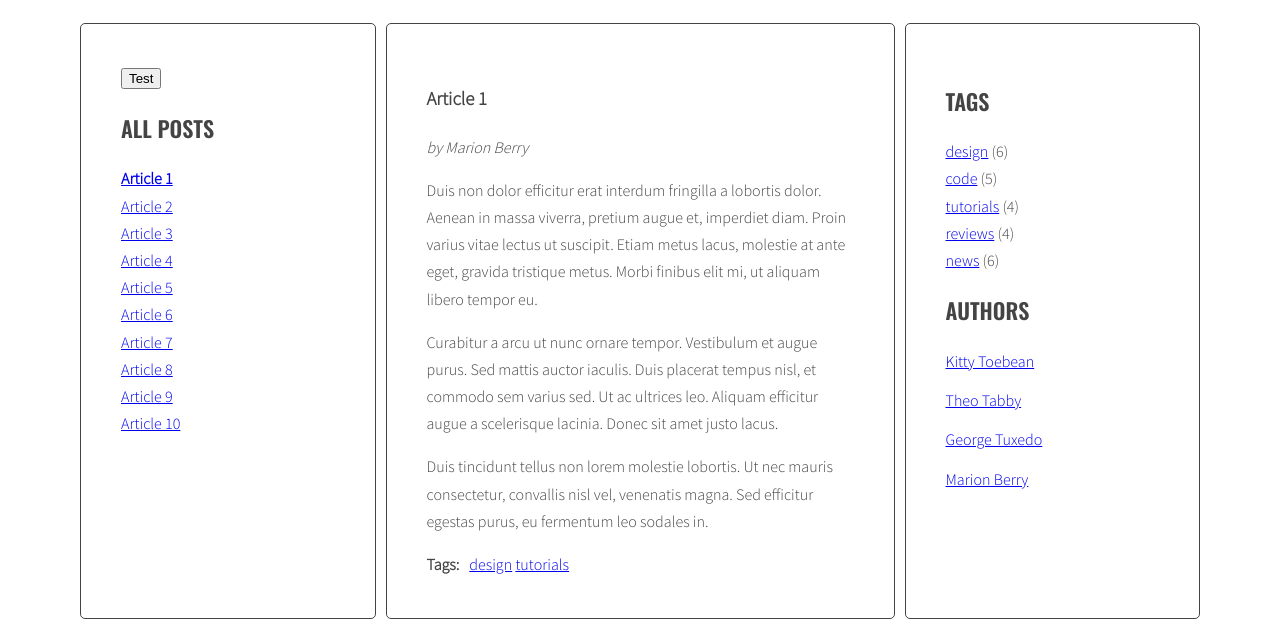
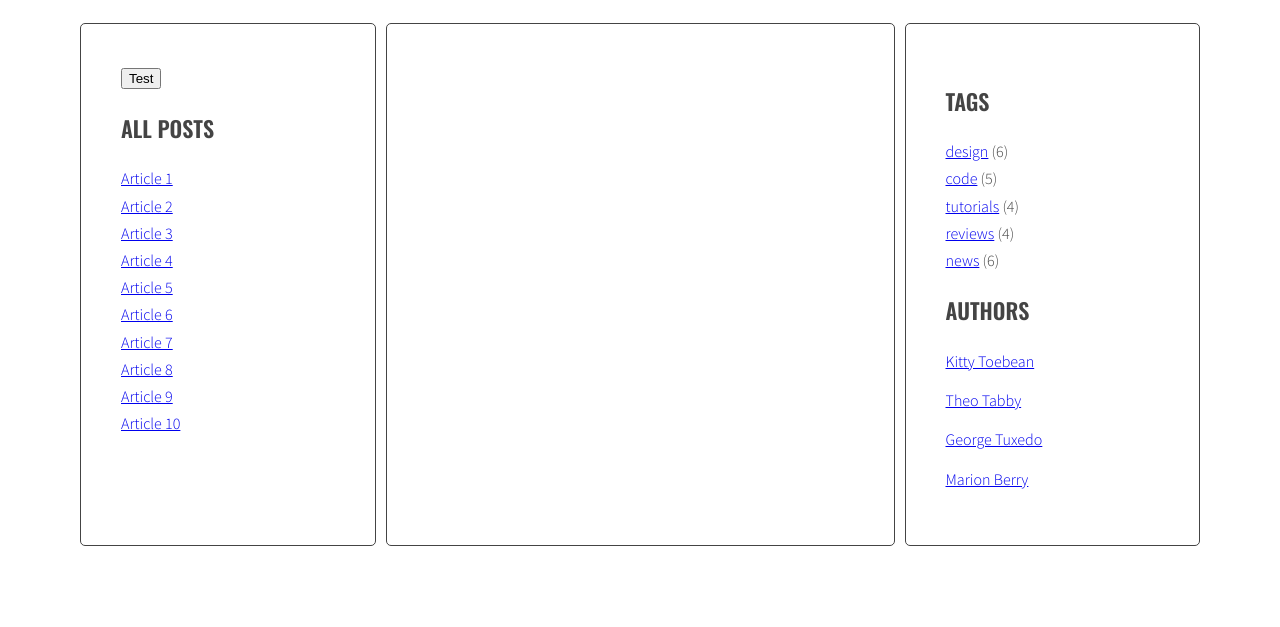
Before and after one commit to BartoszMalolepszy/javascript-blog, a website: page index.html in a window 1280 px wide. Both pictures are taken after a click on the link "Article 2". Shown: the part 220-847 px from the top of the page. After the commit the page ends 800 px from the top, so only its background shows below. Drawn offline with nearby package versions, Linux system fonts and the light colour scheme.

Commit message:
rm class from links, rm class from articles

```diff
--- a/index.html
+++ b/index.html
@@ -12,7 +12,7 @@
         <h1 class="logo">my blog</h1>
         <main class="wrapper">
           <aside class="sidebar">
-            <button id = "test-button"> Test </button>
+            <button id="test-button">Test</button>
             <h2 class="section-title">All posts</h2>
             <ul class="list titles">
               <li>
@@ -421,5 +421,6 @@
         </main>
       </div>
     </div>
+    <script src="js/script.js"></script>
   </body>
 </html>
--- a/js/script.js
+++ b/js/script.js
@@ -0,0 +1,33 @@
+'use strict';
+
+const titleClickHandler = function (event) {
+  console.log('Link was clicked!');
+
+  /* remove class 'active' from all article links  */
+  const activeLinks = document.querySelectorAll('.titles a.active');
+
+  for (let activeLink of activeLinks) {
+    activeLink.classList.remove('active');
+  }
+
+  /* add class 'active' to the clicked link */
+
+  /* remove class 'active' from all articles */
+  const acitveArticles = document.querySelectorAll('.active');
+
+  for (let acitveArticle of acitveArticles) {
+    acitveArticle.classList.remove('active');
+  }
+
+  /* get 'href' attribute from the clicked link */
+
+  /* find the correct article using the selector (value of 'href' attribute) */
+
+  /* add class 'active' to the correct article */
+};
+
+const links = document.querySelectorAll('.titles a');
+
+for (let link of links) {
+  link.addEventListener('click', titleClickHandler);
+}
```
